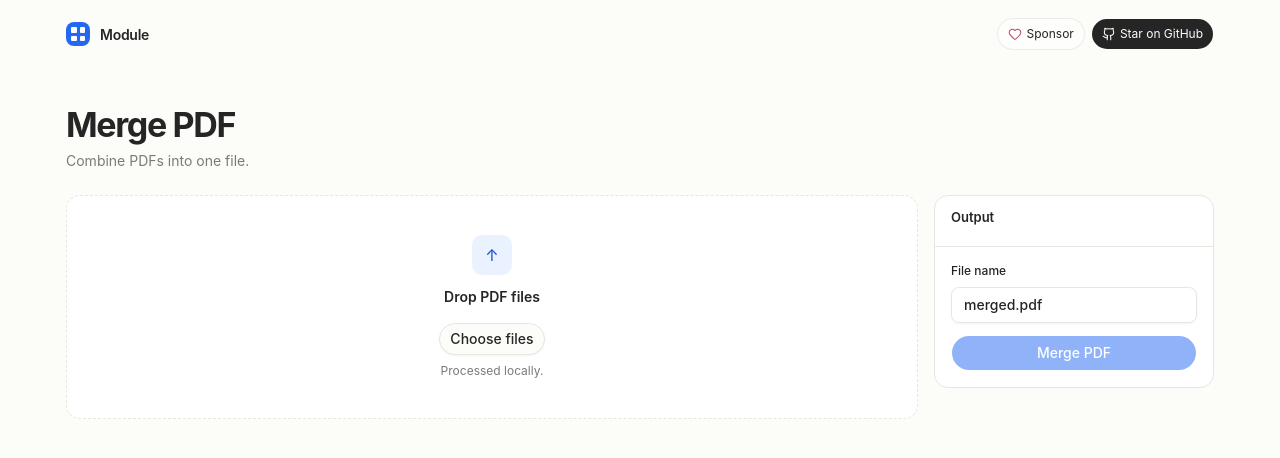
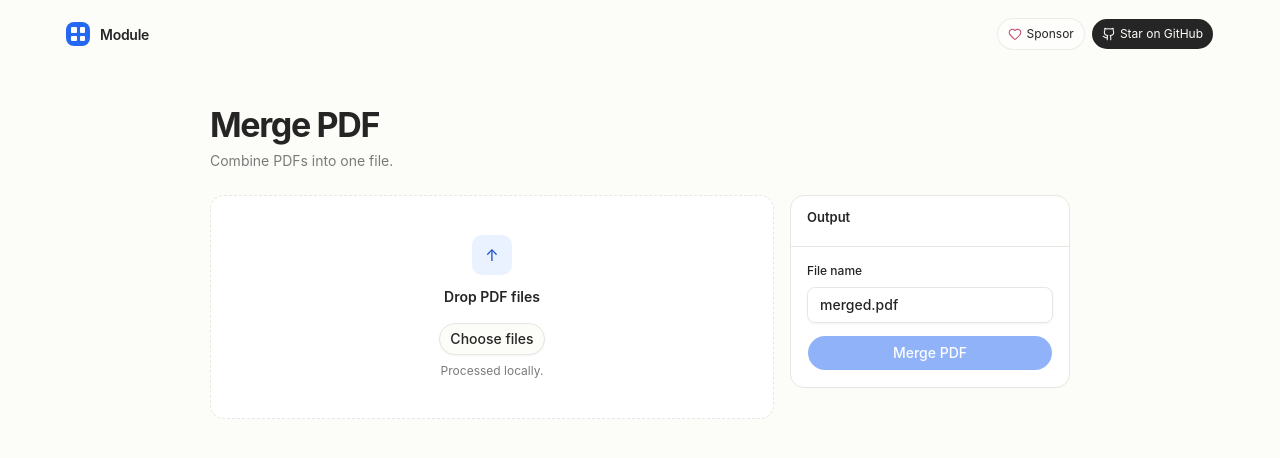
Before and after one commit to howlil/modu-app, a SvelteKit app: page /pdf/merge in a window 1280 px wide. Shown: the top 458 px of the page. Built offline with nearby package versions, Linux system fonts and the light colour scheme.

Commit message:
style(layout): align merge pdf to module content axis

```diff
--- a/src/routes/pdf/merge/+page.svelte
+++ b/src/routes/pdf/merge/+page.svelte
@@ -8,12 +8,13 @@
 <svelte:head><title>Merge PDF — Module</title></svelte:head>
 
 <section class="mx-auto w-full max-w-[1180px] px-4 py-10 max-[760px]:px-2.5 max-[760px]:py-7">
-  <ToolHeader
-    title="Merge PDF"
-    description="Combine PDFs into one file."
-  />
+  <div class="mx-auto w-full max-w-[860px] min-w-0">
+    <ToolHeader
+      title="Merge PDF"
+      description="Combine PDFs into one file."
+    />
 
-  <div class="grid grid-cols-[minmax(0,1fr)_280px] items-start gap-4 max-[860px]:grid-cols-1">
+    <div class="grid grid-cols-[minmax(0,1fr)_280px] items-start gap-4 max-[760px]:grid-cols-1">
     <Card.Root class="min-h-56 justify-center gap-0 border-dashed py-0 shadow-none">
       <Card.Content class="grid place-items-center p-6 text-center">
         <div>
@@ -39,5 +40,6 @@
         <Button class="w-full" disabled>Merge PDF</Button>
       </Card.Content>
     </Card.Root>
+    </div>
   </div>
 </section>
```
